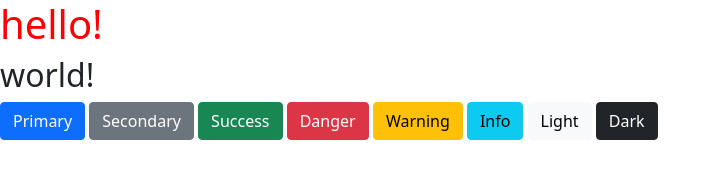
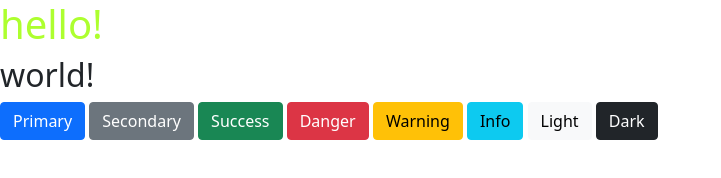
Before and after one commit to demo-100pro/mywebsite, a plain HTML site: page index.html in a window 1280 px wide. Shown: the whole page, without its empty margins (0-721 px from the left). Drawn offline with nearby package versions, Linux system fonts and the light colour scheme.

Commit message:
フォーマットした

```diff
--- a/index.html
+++ b/index.html
@@ -1,23 +1,27 @@
 <html>
+
 <head>
   <!-- CSS only -->
-      <link href="https://cdn.jsdelivr.net/npm/bootstrap@5.0.2/dist/css/bootstrap.min.css" rel="stylesheet" integrity="sha384-EVSTQN3/azprG1Anm3QDgpJLIm9Nao0Yz1ztcQTwFspd3yD65VohhpuuCOmLASjC" crossorigin="anonymous">
+  <link href="https://cdn.jsdelivr.net/npm/bootstrap@5.0.2/dist/css/bootstrap.min.css" rel="stylesheet"
+    integrity="sha384-EVSTQN3/azprG1Anm3QDgpJLIm9Nao0Yz1ztcQTwFspd3yD65VohhpuuCOmLASjC" crossorigin="anonymous">
   <style>
-         h1{
-           color: red;
+    h1 {
+      color: greenyellow;
     }
   </style>
 </head>
+
 <body>
   <h1>hello!</h1>
   <h2>world!</h2>
   <button class="btn btn-primary">Primary</button>
-    <button type="button" class="btn btn-secondary">Secondary</button>
-    <button type="button" class="btn btn-success">Success</button>
+  <button type="button" class="btn btn-secondary">Secondary</button> <button type="button"
+    class="btn btn-success">Success</button>
   <button type="button" class="btn btn-danger">Danger</button>
   <button type="button" class="btn btn-warning">Warning</button>
   <button type="button" class="btn btn-info">Info</button>
   <button type="button" class="btn btn-light">Light</button>
   <button type="button" class="btn btn-dark">Dark</button>
 </body>
+
 </html>
```
Also changed, not shown: 1 other file. Lines whose indentation alone changed are shown as unchanged.
